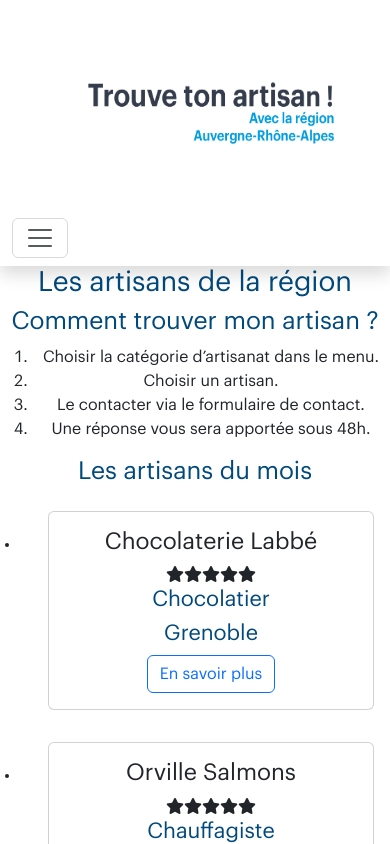
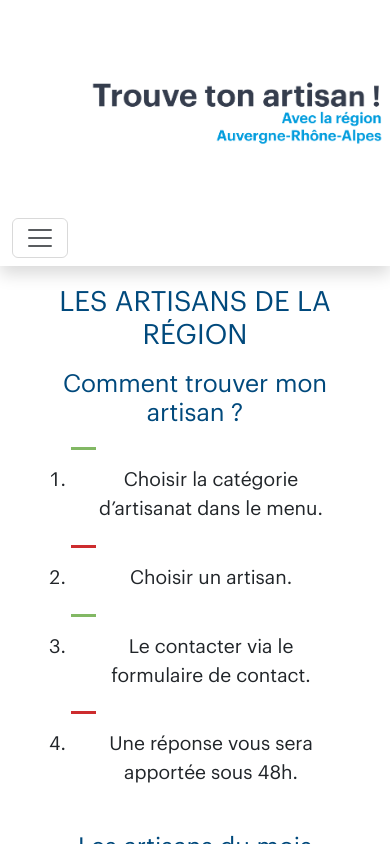
Before and after one commit to NikoNiiOS/trouve-ton-artisan, a React (Create React App) app: page / in a window 390 px wide. Shown: the top 844 px of the page. Built offline with nearby package versions, Linux system fonts and the light colour scheme.

Commit message:
Correction Header Home + Ajout Css

```diff
--- a/src/App.js
+++ b/src/App.js
@@ -4,6 +4,7 @@ import Footer from "./components/Footer";
 import Header from "./components/Header";
 import Home from "./pages/Home";
 import data from "./data/datas.json";
+import NotFound from "./pages/NotFound";
 import "./App.css";
 
 function App() {
@@ -18,6 +19,7 @@ function App() {
       <Header onSearch={handleSearch}/>
       <Routes>
         <Route path="/" element={<Home />} />
+        <Route path="/*" element={<NotFound/>} />
       </Routes>
       <Footer />
     </div>
--- a/src/components/Header.jsx
+++ b/src/components/Header.jsx
@@ -46,7 +46,7 @@ function Header( {onSearch} ) {
             <span className="navbar-toggler-icon"></span>
           </button>
           <div className="collapse navbar-collapse" id="navbarNav">
-            <ul className="navbar-nav d-flex justify-content-around">
+            <ul className="navbar-nav d-flex justify-content-around nav-list">
               <li
                 className={`nav-item fs-4 ${
                   activeLink === "/category/Bâtiment" ? "active" : ""
--- a/src/index.css
+++ b/src/index.css
@@ -36,5 +36,16 @@ h4 {
   color: var(--color-3);
 }
 
-@media (min-width: 992px) {
+.page {
+  min-height: 70vh;
+  margin-left: 10%;
+  margin-right: 10%;
+  margin-top: 5%;
+  margin-bottom: 5%;
+  display: flex;
+  flex-direction: column;
 }
+
+.page h1 {
+  text-transform: uppercase;
+}
--- a/src/pages/Home.jsx
+++ b/src/pages/Home.jsx
@@ -27,15 +27,15 @@ function Home() {
       <div>
         <h2>Comment trouver mon artisan ?</h2>
         <ol>
-          <li>Choisir la catégorie d’artisanat dans le menu.</li>
-          <li>Choisir un artisan.</li>
-          <li>Le contacter via le formulaire de contact.</li>
-          <li>Une réponse vous sera apportée sous 48h.</li>
+          <li className="home-li left">Choisir la catégorie d’artisanat dans le menu.</li>
+          <li className="home-li right">Choisir un artisan.</li>
+          <li className="home-li left">Le contacter via le formulaire de contact.</li>
+          <li className="home-li right">Une réponse vous sera apportée sous 48h.</li>
         </ol>
       </div>
       <div className="sep2"></div>
       <h2>Les artisans du mois</h2>
-      <ul className="row list-card">{artisans}</ul>
+      <ul className="row list-card list-artisan">{artisans}</ul>
     </section>
   );
 }
--- a/src/pages/NotFound.jsx
+++ b/src/pages/NotFound.jsx
@@ -1,12 +1,16 @@
 import React from "react";
 import "../styles/not_found.css";
 
-function NotFound(){
-    return(
-        <div>
-            <h1>NotFound</h1>
-        </div>
-    );
+function NotFound() {
+  return (
+    <section className="page d-flex not-found">
+      <img className="img-404" src="img/404.webp" alt="un livre ouvert"></img>
+      <div className="error">
+        <h2>Erreur 404</h2>
+        <p>La page est inaccessible ou inexistante.</p>
+      </div>
+    </section>
+  );
 }
 
 export default NotFound;
--- a/src/styles/card_artisan.css
+++ b/src/styles/card_artisan.css
@@ -0,0 +1,11 @@
+.card {
+    background-color: var(--color-1);
+}
+
+.card-title{
+    color: var(--color-3);
+}
+
+.btn:hover {
+    background-color: var(--color-2);
+}
--- a/src/styles/header.css
+++ b/src/styles/header.css
@@ -4,9 +4,13 @@
 
 img{
     height: 200px;
-    width: 100%;
+    width: auto;
 }
 
 #navbarNav{
     padding-left: 25%;
 }
+
+.nav-list li{
+    list-style: none;
+}
--- a/src/styles/home.css
+++ b/src/styles/home.css
@@ -0,0 +1,52 @@
+.home-li {
+  list-style: decimal;
+  font-size: 1.2rem;
+  padding: 20px;
+}
+
+.list-artisan li {
+  list-style: none;
+}
+
+.right {
+  position: relative;
+  margin-left: 70%;
+}
+
+.left {
+  position: relative;
+}
+
+.left::after {
+  content: "";
+  position: absolute;
+  background-color: var(--color-6);
+  height: 3px;
+  left: 0;
+  width: 25px;
+  top: 1px;
+}
+
+.right::after {
+  content: "";
+  position: absolute;
+  background-color: var(--color-5);
+  height: 3px;
+  left: 0;
+  width: 25px;
+  top: 1px;
+}
+
+h2 {
+    padding: 3%;
+}
+
+@media (max-width: 992px) {
+  .left {
+    margin-right: 0;
+  }
+
+  .right {
+    margin-left: 0;
+  }
+}
--- a/src/styles/not_found.css
+++ b/src/styles/not_found.css
@@ -0,0 +1,16 @@
+.img-404 {
+  height: 400px;
+  width: auto;
+}
+
+.not-found {
+  align-items: center;
+  flex-direction: column;
+}
+
+.error {
+  display: flex;
+  flex-direction: column;
+  align-items: center;
+  margin-bottom: 3%;
+}
--- a/src/styles/rating.css
+++ b/src/styles/rating.css
@@ -0,0 +1,3 @@
+.stars {
+    color: var(--color-2);
+}
```
Also changed, not shown: public/img/404.webp (added).
